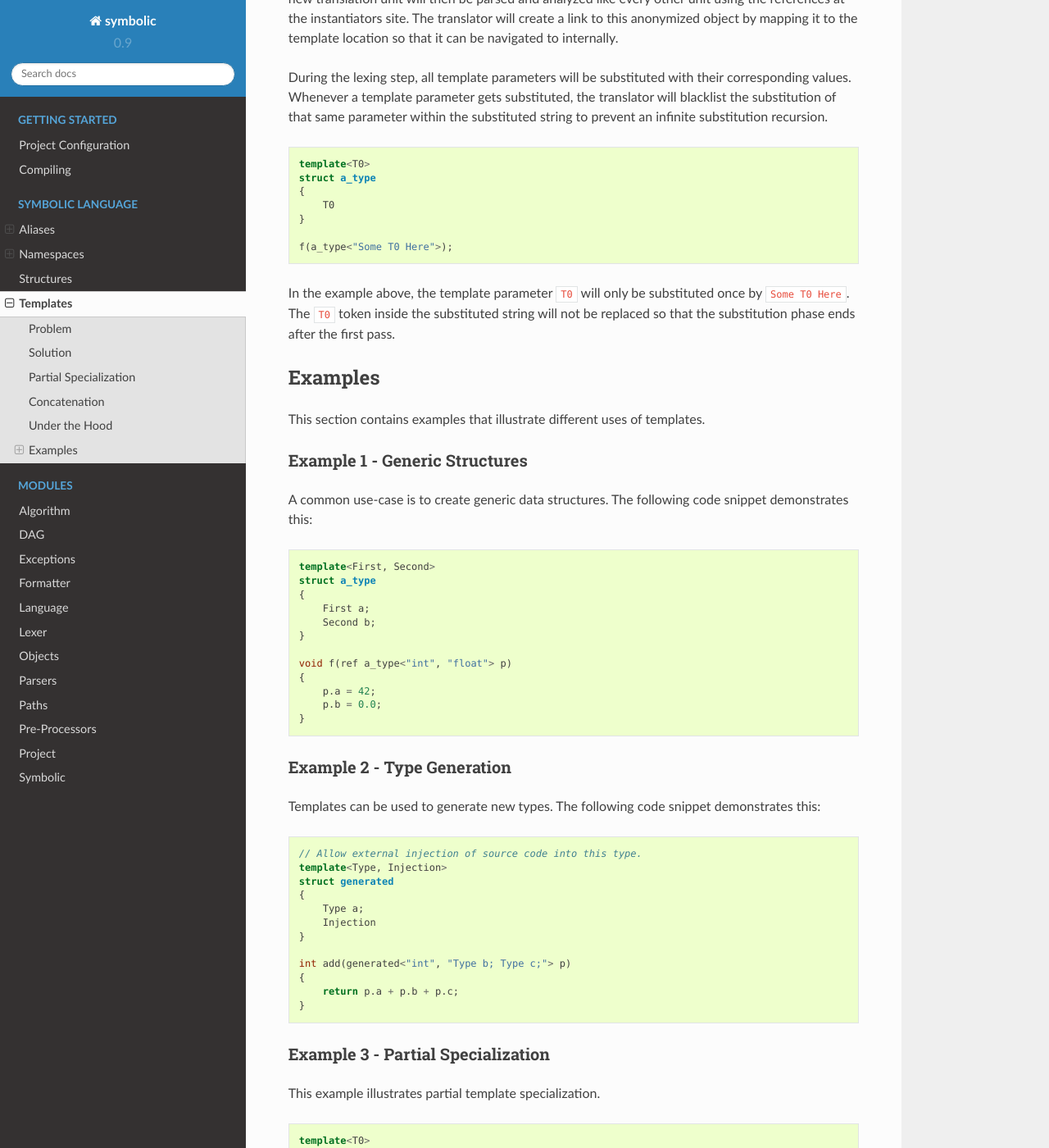
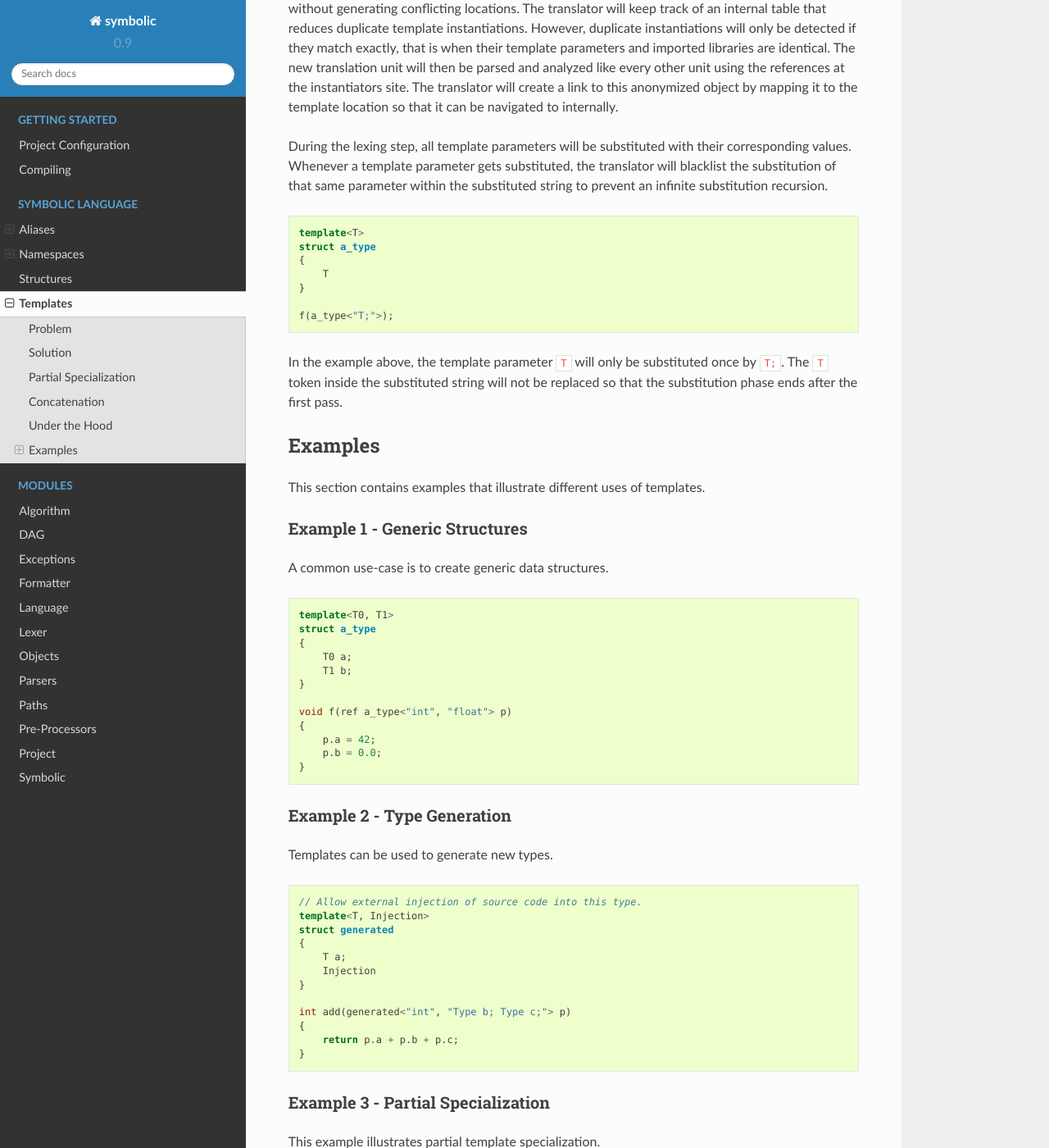
Before and after one commit to yoshimon/symbolic, a Sphinx documentation site: the page built from doc/sphinx/source/symbolic_language/templates.rst, in a window 1280 px wide and 1400 px high, scrolled down 3422 px. Shown: the whole window at 82% size. Built offline with Sphinx 7.4.7 and the Read the Docs theme 2.0.0, drawn with Linux system fonts in a browser that asks for light colours; pages that are not in the unit, such as notebooks, are missing from menus; some of the changed text lies outside the part shown.

Commit message:
Update templates.rst

```diff
--- a/doc/sphinx/source/symbolic_language/templates.rst
+++ b/doc/sphinx/source/symbolic_language/templates.rst
@@ -160,15 +165,15 @@ string to prevent an infinite substitution recursion.
 
 .. code-block:: cpp
 
-    template<T0>
+    template<T>
     struct a_type
     {
-        T0
+        T
     }
 
-    f(a_type<"Some T0 Here">);
+    f(a_type<"T;">);
 
-In the example above, the template parameter :code:`T0` will only be substituted once by :code:`Some T0 Here`. The :code:`T0`
+In the example above, the template parameter :code:`T` will only be substituted once by :code:`T;`. The :code:`T`
 token inside the substituted string will not be replaced so that the substitution phase ends after the first pass.
 
 Examples
@@ -177,15 +182,15 @@ This section contains examples that illustrate different uses of templates.
 
 Example 1 - Generic Structures
 ~~~~~~~~~~~~~~~~~~~~~~~~~~~~~~
-A common use-case is to create generic data structures. The following code snippet demonstrates this:
+A common use-case is to create generic data structures.
 
 .. code-block:: cpp
 
-    template<First, Second>
+    template<T0, T1>
     struct a_type
     {
-        First a;
-        Second b;
+        T0 a;
+        T1 b;
     }
 
     void f(ref a_type<"int", "float"> p)
@@ -197,15 +202,15 @@ A common use-case is to create generic data structures. The following code snipp
 
 Example 2 - Type Generation
 ~~~~~~~~~~~~~~~~~~~~~~~~~~~
-Templates can be used to generate new types. The following code snippet demonstrates this:
+Templates can be used to generate new types.
 
 .. code-block:: cpp
 
     // Allow external injection of source code into this type.
-    template<Type, Injection>
+    template<T, Injection>
     struct generated
     {
-        Type a;
+        T a;
         Injection
     }
 
```
Also changed, not shown: other parts of doc/sphinx/source/symbolic_language/templates.rst (+10 -5 lines).
